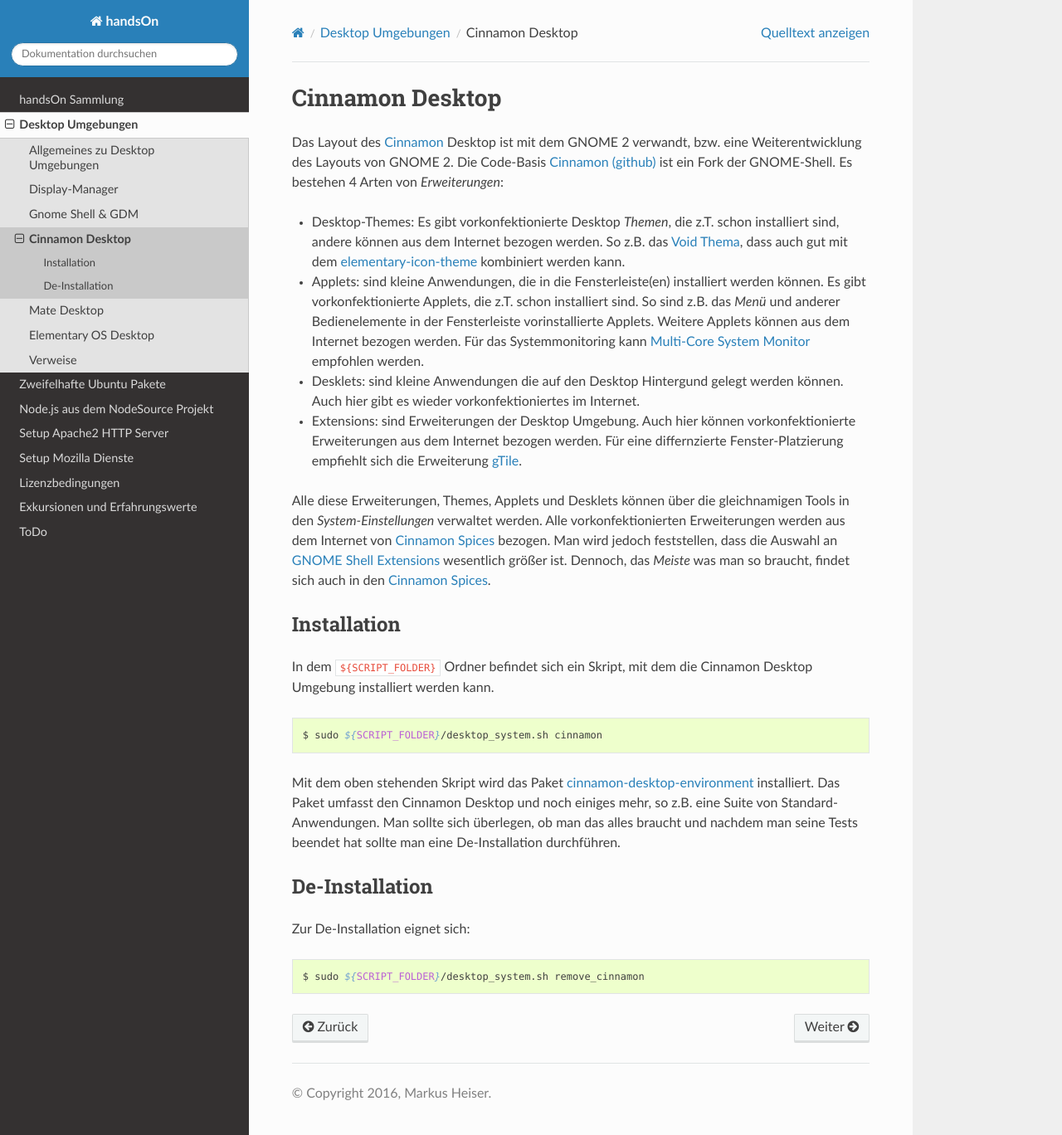
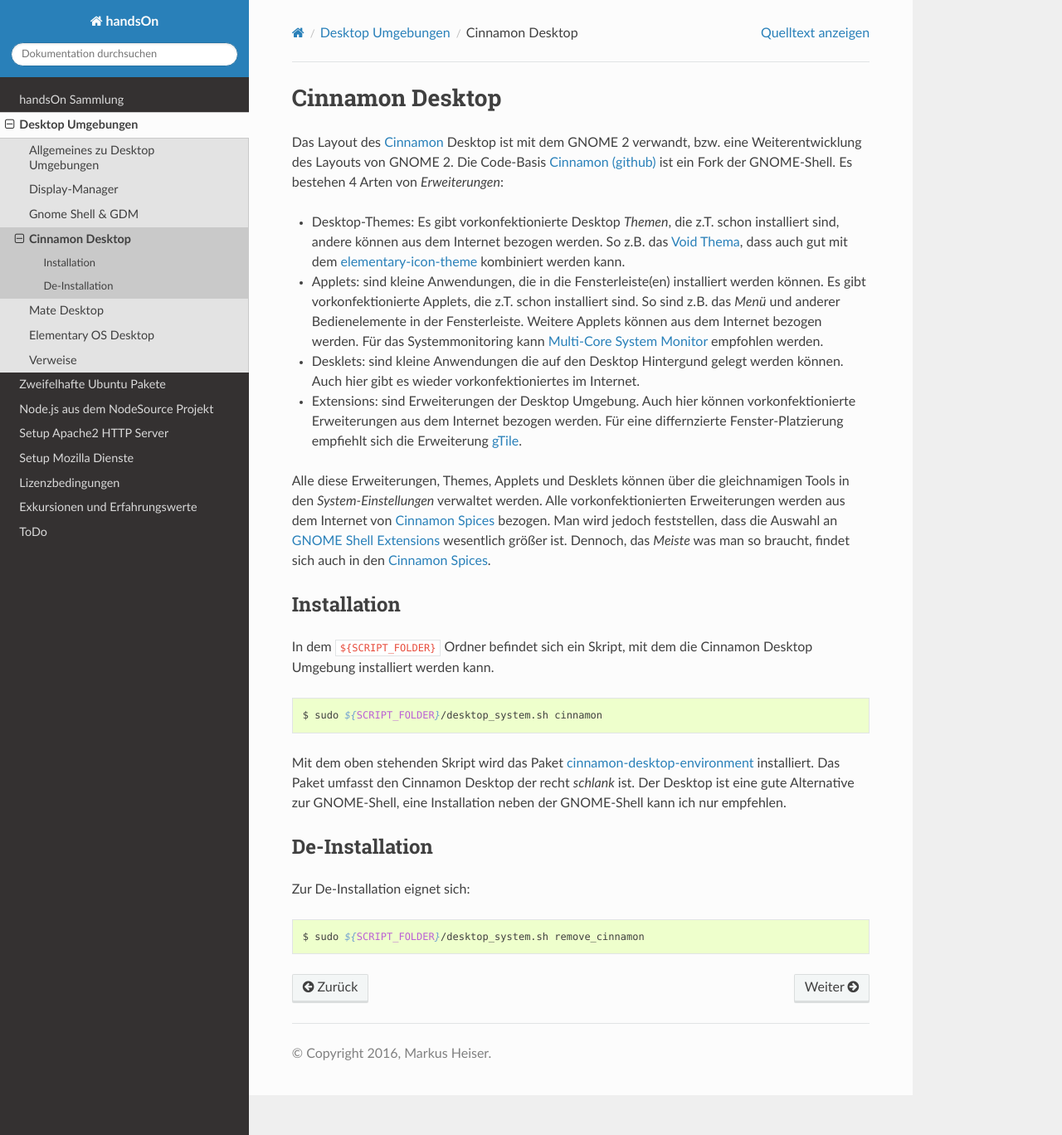
Before and after one commit to return42/handsOn, a Sphinx documentation site: the page built from doc/desktop_system/cinnamon.rst, in a window 1280 px wide and 1368 px high. Shown: the whole window at 83% size. Built offline with Sphinx 7.4.7 and the Read the Docs theme 2.0.0, drawn with Linux system fonts in a browser that asks for light colours.

```diff
--- a/doc/desktop_system/cinnamon.rst
+++ b/doc/desktop_system/cinnamon.rst
@@ -19,9 +19,9 @@ ist ein Fork der GNOME-Shell. Es bestehen 4 Arten von *Erweiterungen*:
 
 * Applets: sind kleine Anwendungen, die in die Fensterleiste(en) installiert
   werden können. Es gibt vorkonfektionierte Applets, die z.T. schon installiert
-  sind. So sind z.B. das *Menü* und anderer Bedienelemente in der Fensterleiste
-  vorinstallierte Applets. Weitere Applets können aus dem Internet bezogen
-  werden. Für das Systemmonitoring kann `Multi-Core System Monitor
+  sind. So sind z.B. das *Menü* und anderer Bedienelemente in der
+  Fensterleiste. Weitere Applets können aus dem Internet bezogen werden. Für das
+  Systemmonitoring kann `Multi-Core System Monitor
   <http://cinnamon-spices.linuxmint.com/applets/view/79>`_ empfohlen werden.
 
 * Desklets: sind kleine Anwendungen die auf den Desktop Hintergund gelegt werden
@@ -50,10 +50,9 @@ Cinnamon Desktop Umgebung installiert werden kann.
    $ sudo ${SCRIPT_FOLDER}/desktop_system.sh cinnamon
 
 Mit dem oben stehenden Skript wird das Paket :deb:`cinnamon-desktop-environment`
-installiert. Das Paket umfasst den Cinnamon Desktop und noch einiges mehr, so
-z.B. eine Suite von Standard-Anwendungen. Man sollte sich überlegen, ob man das
-alles braucht und nachdem man seine Tests beendet hat sollte man eine
-De-Installation durchführen.
+installiert. Das Paket umfasst den Cinnamon Desktop der recht *schlank* ist. Der
+Desktop ist eine gute Alternative zur GNOME-Shell, eine Installation neben der
+GNOME-Shell kann ich nur empfehlen.
 
 De-Installation
 ===============
```
Also changed, not shown: doc/desktop_system/mate.rst (+4 -4 lines), 2 other files.
